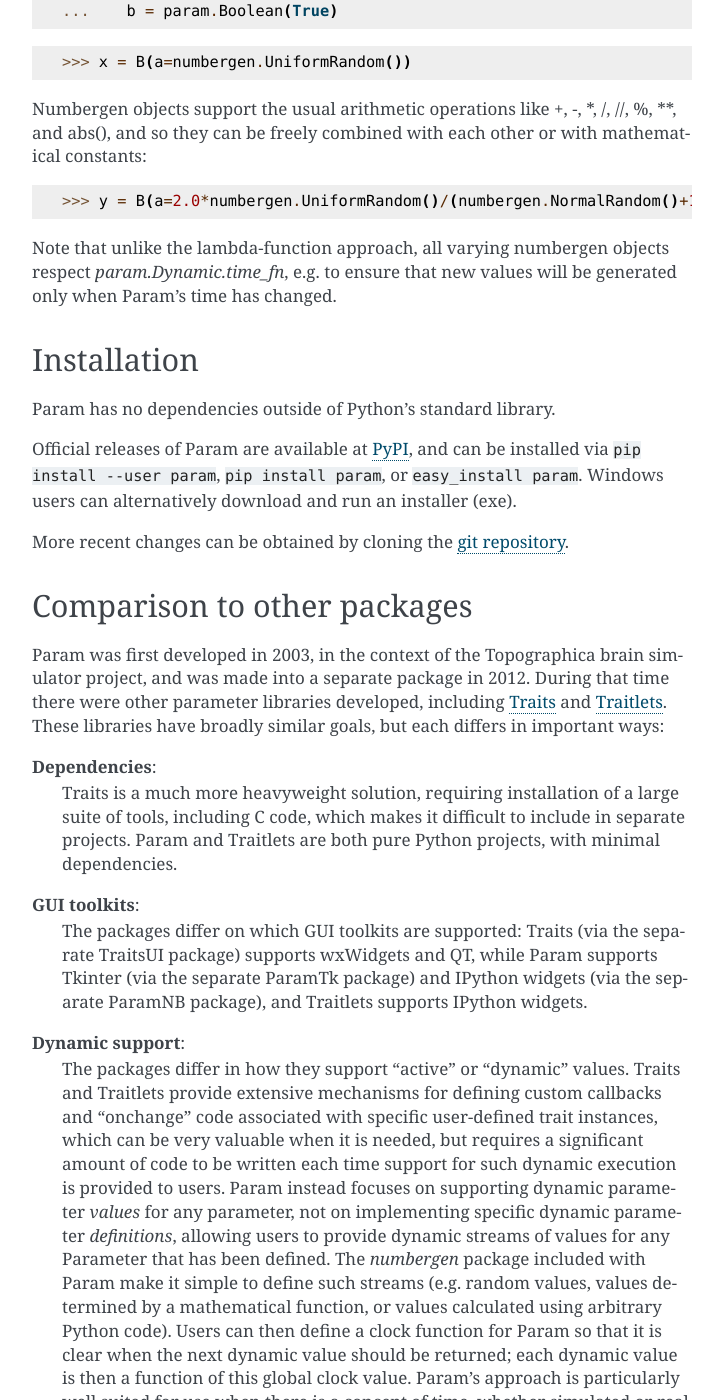
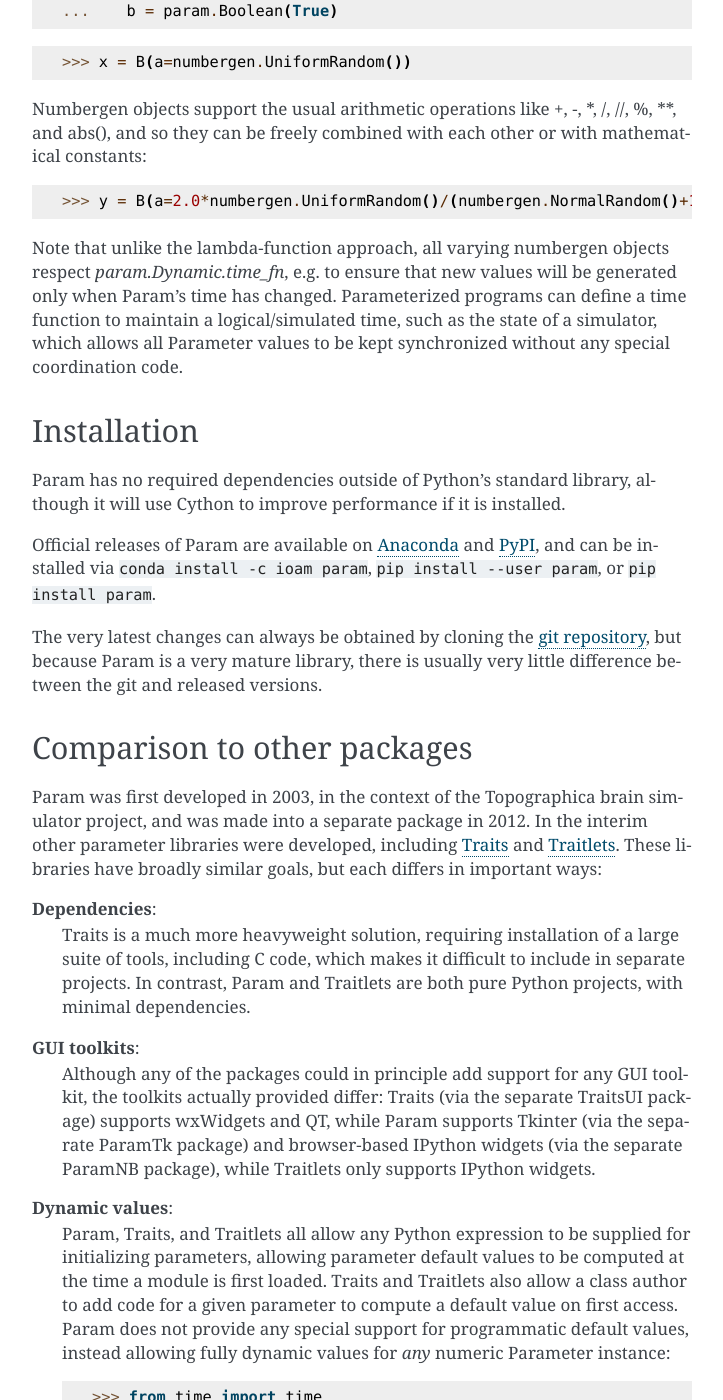
Before and after one commit to holoviz/param, a Sphinx documentation site: the page built from doc/index.rst, in a window 1280 px wide and 1400 px high, scrolled down 2462 px. Shown: the whole window, without its empty margins (388-1111 px from the left). Built offline with Sphinx 7.4.7, drawn with Linux system fonts in a browser that asks for light colours; pages that are not in the unit, such as notebooks, are missing from menus; some of the changed text lies outside the part shown.

Commit message:
Updated documentation

```diff
--- a/doc/index.rst
+++ b/doc/index.rst
@@ -125,25 +125,35 @@
 Note that unlike the lambda-function approach, all varying numbergen
 objects respect `param.Dynamic.time_fn`, e.g. to ensure that new
 values will be generated only when Param's time has changed.
+Parameterized programs can define a time function to maintain a
+logical/simulated time, such as the state of a simulator, which
+allows all Parameter values to be kept synchronized without
+any special coordination code.
 
 
 Installation
 ============
 
-Param has no dependencies outside of Python's standard library.
+Param has no required dependencies outside of Python's standard
+library, although it will use Cython to improve performance if it is
+installed.
 
-Official releases of Param are available at
-`PyPI <http://pypi.python.org/pypi/param>`_, and can be installed via ``pip
-install --user param``, ``pip install param``, or ``easy_install param``.
-Windows users can alternatively download and run an installer (exe).
+Official releases of Param are available on
+`Anaconda <https://anaconda.org/ioam/param>`_ and
+`PyPI <http://pypi.python.org/pypi/param>`_, and can be installed via
+``conda install -c ioam param``, ``pip install --user param``, or
+``pip install param``.
 
-More recent changes can be obtained by cloning the `git repository <http://github.com/ioam/param>`_.
+The very latest changes can always be obtained by cloning the `git
+repository <http://github.com/ioam/param>`_, but because Param is a
+very mature library, there is usually very little difference between
+the git and released versions.
 
 Comparison to other packages
 ============================
 
 Param was first developed in 2003, in the context of the Topographica brain simulator project, and
-was made into a separate package in 2012.  During that time there were other parameter libraries
+was made into a separate package in 2012.  In the interim other parameter libraries were
 developed, including `Traits <http://code.enthought.com/projects/traits>`_ and
 `Traitlets <https://github.com/ipython/traitlets/>`_.  These libraries have broadly similar goals,
 but each differs in important ways:
@@ -151,30 +161,88 @@
 **Dependencies**:
   Traits is a much more heavyweight solution, requiring
   installation of a large suite of tools, including C code, which makes it difficult to include in
-  separate projects.  Param and Traitlets are both pure Python projects, with minimal dependencies.
+  separate projects.  In contrast, Param and Traitlets are both pure Python projects, with minimal dependencies.
 
 **GUI toolkits**:
-  The packages differ on which GUI toolkits are supported: Traits (via the
-  separate TraitsUI package) supports wxWidgets and QT, while Param supports Tkinter (via the
-  separate ParamTk package) and IPython widgets (via the separate ParamNB package), and Traitlets
-  supports IPython widgets.
+  Although any of the packages could in principle add support for any
+  GUI toolkit, the toolkits actually provided differ: Traits (via the
+  separate TraitsUI package) supports wxWidgets and QT, while Param
+  supports Tkinter (via the separate ParamTk package) and
+  browser-based IPython widgets (via the separate ParamNB package),
+  while Traitlets only supports IPython widgets.
 
-**Dynamic support**:
-  The packages differ in how they support "active" or "dynamic" values.
-  Traits and Traitlets provide extensive mechanisms for defining custom callbacks and "onchange"
-  code associated with specific user-defined trait instances, which can be very valuable when it is
-  needed, but requires a significant amount of code to be written each time support for such
-  dynamic execution is provided to users.  Param instead focuses on supporting dynamic parameter
-  *values* for any parameter, not on implementing specific dynamic parameter *definitions*,
-  allowing users to provide dynamic streams of values for any Parameter that has been defined.
-  The `numbergen` package included with Param make it simple to define such streams (e.g.
-  random values, values determined by a mathematical function, or values calculated using
-  arbitrary Python code). Users can then define a clock function for Param so that it is clear
-  when the next dynamic value should be returned; each dynamic value is then a function of this
-  global clock value.  Param's approach is particularly well suited for use when there is a
-  concept of time, whether simulated or real time, because it makes it simple to
-  coordinate many different dynamic parameter values without requiring any code to do the
-  coordination or handle generating the dynamic values themselves.
+..   >>> from time import time
+     >>> import traitlets as tr
+     >>> class A(tr.HasTraits):
+     ...     instantiation_time = tr.Float()
+     ...     @tr.default('instantiation_time')
+     ...     def _look_up_time(self):
+     ...         return time()
+     ...
+     >>> a=A()
+     >>> a.instantiation_time
+     1475587151.967874
+     >>> a.instantiation_time
+     1475587151.967874
+     >>> b=A()
+     >>> b.instantiation_time
+     1475587164.750875
+
+**Dynamic values**:
+  Param, Traits, and Traitlets all allow any Python expression to be
+  supplied for initializing parameters, allowing parameter default
+  values to be computed at the time a module is first loaded.  Traits
+  and Traitlets also allow a class author to add code for a given
+  parameter to compute a default value on first access.  Param does
+  not provide any special support for programmatic default values,
+  instead allowing fully dynamic values for *any* numeric Parameter
+  instance:
+
+  >>> from time import time
+  >>> import param
+  >>> class A(param.Parameterized):
+  ...     val=param.Number(0)
+  ...
+  >>> a=A()
+  >>> a.val
+  0
+  >>> a.val=lambda:time()
+  >>> a.val
+  1475587455.437027
+  >>> a.val
+  1475587456.501314
+
+  Note that here it is the *user* of a Parameterized class, not the
+  author of the class, that decides whether any particular value is
+  dynamic, without writing any new methods or other code.  All the
+  usual type checking, etc. is done on dynamic values when they are
+  computed, and so the rest of the code does not need to know or care
+  whether the user has set a particular parameter to a dynamic value.
+  This approach provides an enormous amount of power to the user,
+  without making the code more complex.
+
+**On_change callbacks**
+  Traitlets and Traits allow the author of a HasTraits-derived class
+  to specify code to run when a specific parameter used in that class
+  instance is modified.  Param supports similar capabilities, but not
+  at the Parameterized class level, only at the Parameter class level
+  or as part of ParamNB.  I.e., a class author needs to first write a
+  new Parameter class, adding methods to implement checking on
+  changes, and then add it to a Parameterized class, or else such
+  functionality can be added as callbacks at the whole-object level,
+  using ParamNB. Each approach has advantages and disadvantages, and
+  per-parameter on_change callbacks could be added in the future if
+  there are clear use cases.
+
+All of these packages also overlap in functionality with Python
+properties, which were added to the language after Traits and Param
+were developed.  Like parameters and traits, properties act like
+attributes with possible method-like actions, and so they can all be
+used to provide the same user-visible functionality.  However,
+implementing Param/Traits-like functionality using properties would
+require vastly more code (multiple method definitions for *every*
+parameter in a class), and so in practice Parameters and Traits are
+much more practical for the use cases that they cover.
 
 Release Notes
 =============
```
